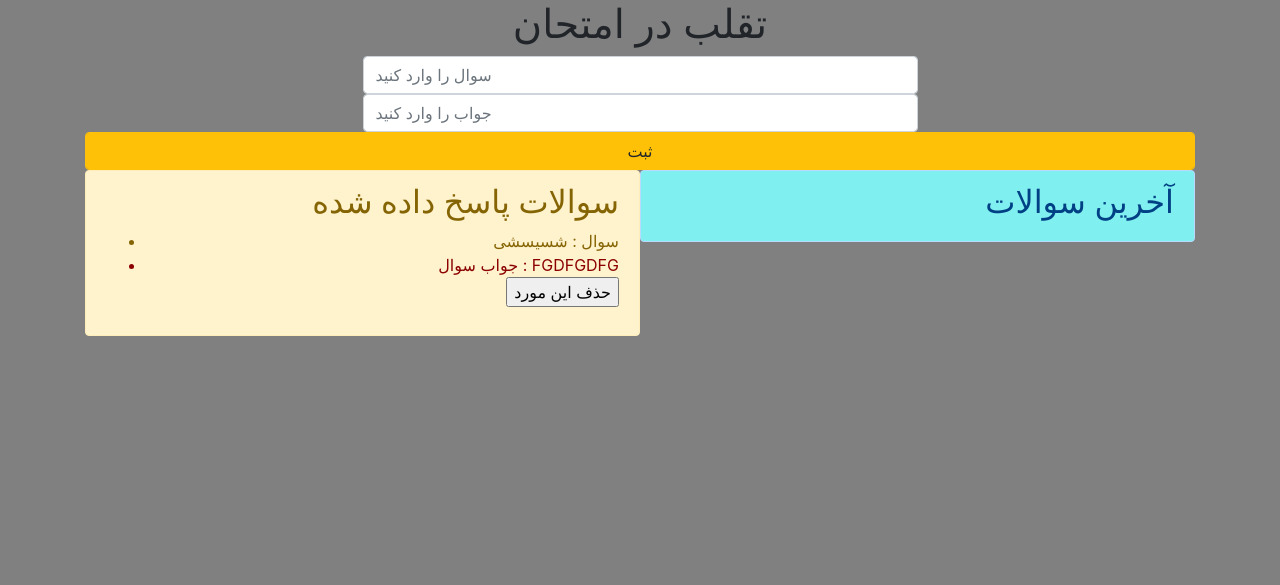
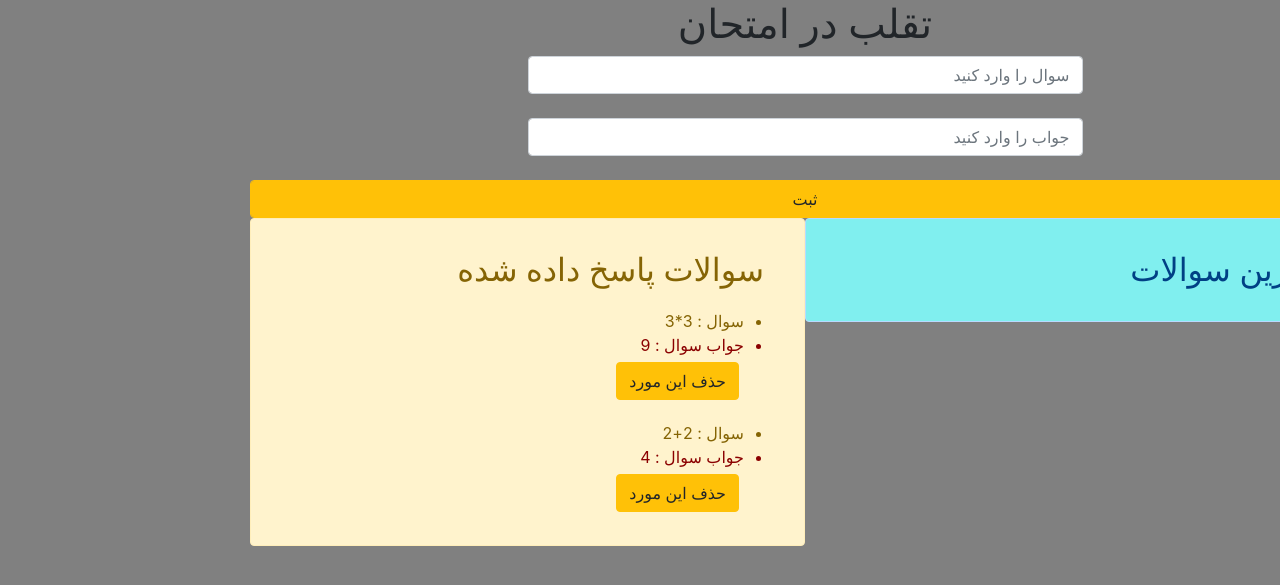
Before and after one commit to sahandtalebi/Cheat-cxam, a Django app: page / in a window 1280 px wide. Shown: the top 585 px of the page. Run offline with Django 3.2, Linux system fonts and the light colour scheme; data comes from the database, SQL or seed files in the repository.

Commit message:
Minor changes and optimizations

```diff
--- a/CheatExam/settings.py
+++ b/CheatExam/settings.py
@@ -11,6 +11,7 @@
 """
 
 from pathlib import Path
+import os
 
 # Build paths inside the project like this: BASE_DIR / 'subdir'.
 BASE_DIR = Path(__file__).resolve().parent.parent
@@ -121,3 +122,4 @@
 # https://docs.djangoproject.com/en/3.1/howto/static-files/
 
 STATIC_URL = '/static/'
+STATICFILES_DIRS = [os.path.join(BASE_DIR,'static')]
--- /dev/null
+++ b/static/Cheat-exam/css/master.css
@@ -0,0 +1,4 @@
+.interaction-input{
+  margin: auto;
+  padding: 20px 20px 20px 20px;
+}
--- a/templates/homepage.html
+++ b/templates/homepage.html
@@ -1,11 +1,13 @@
 <!doctype html>
-<html lang="en">
+{% load static %}
+<html lang="fa" dir="rtl">
   <head>
     <!-- Required meta tags -->
     <meta charset="utf-8">
     <meta name="viewport" content="width=device-width, initial-scale=1, shrink-to-fit=no">
     <!-- Bootstrap CSS -->
     <link rel="stylesheet" href="https://cdn.jsdelivr.net/npm/bootstrap@4.5.3/dist/css/bootstrap.min.css" integrity="sha384-TX8t27EcRE3e/ihU7zmQxVncDAy5uIKz4rEkgIXeMed4M0jlfIDPvg6uqKI2xXr2" crossorigin="anonymous">
+    <link rel="stylesheet" href="{% static 'Cheat-exam/css/master.css' %}">
     <title>تقلب در امتحان</title>
   </head>
   <body style="background-color: grey">
@@ -15,26 +17,18 @@
 
   <div class="container" align="center">
     <h1>تقلب در امتحان</h1>
-
     <div>
-
-
-
         <form method="get" action="/question/" >
             {% csrf_token %}
-            <input style="width: 50%" placeholder="سوال را وارد کنید" class="form-control" type="text" name="q" >
-            <input style="width: 50%" placeholder="جواب را وارد کنید" class="form-control" type="text" name="a" >
-
-      <input class="btn btn-warning form-control" type="submit" value="ثبت"  >
+            <input style="width: 50%" placeholder="سوال را وارد کنید" class="form-control" type="text" name="q" class="interaction-input">
+            <br>
+            <input style="width: 50%" placeholder="جواب را وارد کنید" class="form-control" type="text" name="a" class="interaction-input">
+            <br>
+      <input class="btn btn-warning form-control" type="submit" value="ثبت" class="interaction-input">
         </form>
-
-
-
     </div>
-
       <div style="float: right; background-color: #80efef" class="col-md-6 alert alert-primary pull-right" align="right">
-      <h2>آخرین سوالات</h2>
-
+      <h2 class="interaction-input">آخرین سوالات</h2>
             {% for q in question %}
                 {% if q.answer %}
                 {% else %}
@@ -42,18 +36,13 @@
                    <h5>سوال</h5> <li style="color: black; padding: 10px; background-color: white ">  {{ q.message }}</li>
                 <li style="font-size:10px; color: red; ">  {{ q.timestamp | timesince }} قبل </li>
                 </ul>
-
                 <form method="get" action="/answer-the-question/{{ q.id }}" >
                 <div style="padding-bottom: 5px">
                 <div style="float: right" class="col-md-6 pull-right">
-
                  <input style="width: 100%" placeholder="جواب را وارد کنید" class="form-control" type="text" name="aq" >
-
                     </div>
-
                  <div style="float: left" class="col-md-6 ">
                 <input class="btn btn-success form-control" type="submit" value="ثبت جواب">
-
                      </div>
                     </div>
                 </form>
@@ -62,19 +51,17 @@
           {% endfor %}
           </dev>
   </div>
-
    <div  style="float: left" class="col-md-6 alert alert-warning pull-left" align="right">
-   <h2>سوالات پاسخ داده شده</h2>
+   <h2 class="interaction-input">سوالات پاسخ داده شده</h2>
             {% for q in question %}
                 {% if q.answer %}
                 <ul>
                     <li> سوال :  {{ q.message}}</li>
                     <li style="color: darkred"> جواب سوال : {{ q.answer }}</li>
                 <form method="get" action="delete-the-question/{{ q.id }}">
-                    <input type="submit" name="dq" value="حذف این مورد">
+                    <input type="submit" name="dq" value="حذف این مورد" class="btn btn-warning" style="margin: 5px 5px 5px 5px;">
                 </form>
                 </ul>
-
                 {% endif %}
           {% endfor %}
           </div>
```
Also changed, not shown: db.sqlite3.
